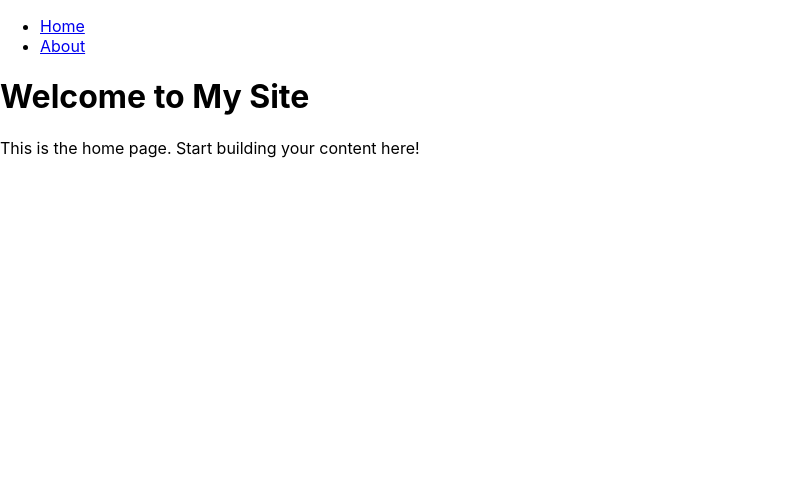
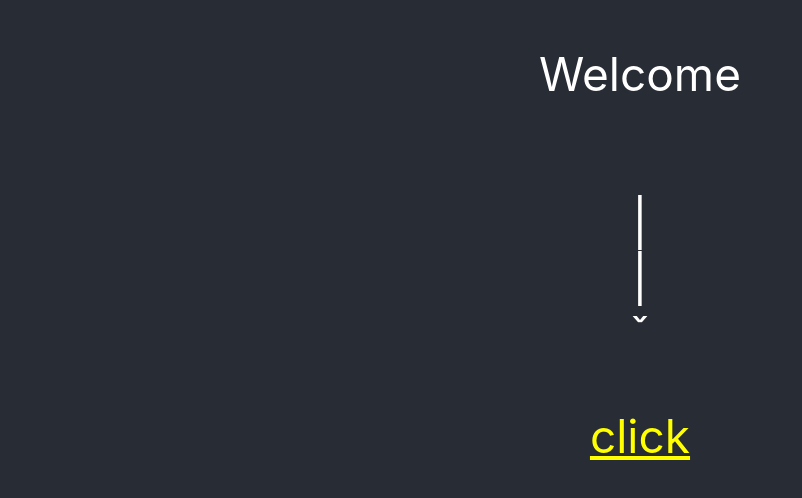
Before and after one commit to Volnirr/volnirr.github.io, a JavaScript app: page / in a window 1280 px wide. Shown: the top 498 px of the page, without its empty margins (0-802 px from the left). Built offline with nearby package versions, Linux system fonts and the light colour scheme; the HTML template or start-up script is replaced by a standard one.

Commit message:
basic site frame added

```diff
--- a/src/App.css
+++ b/src/App.css
@@ -1,16 +1,5 @@
 .App {
   text-align: center;
-}
-
-.App-logo {
-  height: 40vmin;
-  pointer-events: none;
-}
-
-@media (prefers-reduced-motion: no-preference) {
-  .App-logo {
-    animation: App-logo-spin infinite 20s linear;
-  }
 }
 
 .App-header {
@@ -19,20 +8,11 @@
   display: flex;
   flex-direction: column;
   align-items: center;
-  justify-content: center;
-  font-size: calc(10px + 2vmin);
+  font-size: calc(30px + 2vmin);
   color: white;
 }
 
-.App-link {
-  color: #61dafb;
+.Main-button {
+  color: yellow;
+  text-decoration: underline;
 }
-
-@keyframes App-logo-spin {
-  from {
-    transform: rotate(0deg);
-  }
-  to {
-    transform: rotate(360deg);
-  }
-}
--- a/src/App.js
+++ b/src/App.js
@@ -4,28 +4,49 @@ import { BrowserRouter, Routes, Route, Link } from 'react-router-dom';
 function Navbar() {
   return (
     <nav className="p-4 bg-gray-100">
-      <ul className="flex gap-4">
-        <li><Link to="/" className="hover:text-blue-600">Home</Link></li>
-        <li><Link to="/about" className="hover:text-blue-600">About</Link></li>
-      </ul>
+        <p>
+          <Link to="/hub" className="hover:text-blue-600">Hub - </Link>
+          <Link to="/projects" className="hover:text-blue-600">Projects - </Link>
+          <Link to="/about" className="hover:text-blue-600">About</Link>
+        </p>
     </nav>
   );
 }
 
 function Home() {
   return (
+    <div className="App-header">
+      <p>Welcome</p>
+      <p>
+        | <br></br>
+        | <br></br>
+        ˇ
+      </p>
+      <Link to="/hub"className="Main-button">click</Link>
+    </div>
+  );
+}
+
+function Hub() {
+  return (
     <div className="p-4">
-      <h1 className="text-2xl font-bold mb-4">Welcome to My Site</h1>
-      <p>This is the home page. Start building your content here!</p>
+      <h1 className="text-2xl font-bold mb-4">Hub</h1>
+    </div>
+  );
+}
+
+function Projects() {
+  return(
+    <div className="p-4">
+      <h1 className="text-2xl font-bold mb-4">Projects</h1>
     </div>
   );
 }
 
 function About() {
-  return (
+  return(
     <div className="p-4">
       <h1 className="text-2xl font-bold mb-4">About</h1>
-      <p>This is the about page. Add your information here!</p>
     </div>
   );
 }
@@ -33,11 +54,31 @@ function About() {
 function App() {
   return (
     <BrowserRouter>
-      <div>
-        <Navbar />
+      <div className="App">
         <Routes>
-          <Route path="/" element={<Home />} />
-          <Route path="/about" element={<About />} />
+          <Route path="/" element={
+            <div>
+              <Home />
+            </div>
+          } />
+          <Route path="/hub" element={
+            <div>
+              <Navbar />
+              <Hub />
+            </div>
+          } />
+          <Route path="/projects" element={
+            <div>
+              <Navbar />
+              <Projects />
+            </div>
+          } />
+          <Route path="/about" element={
+            <div>
+              <Navbar />
+              <About />
+            </div>
+          } />
         </Routes>
       </div>
     </BrowserRouter>
```
